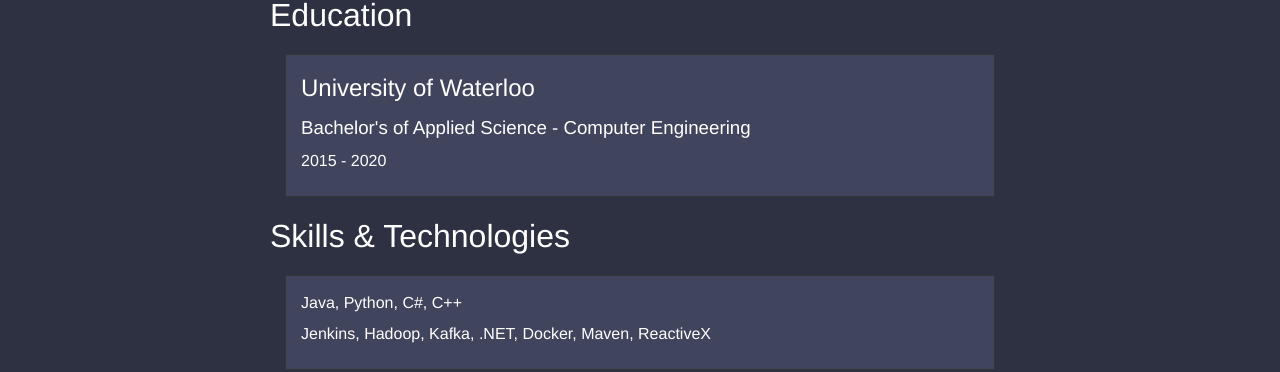
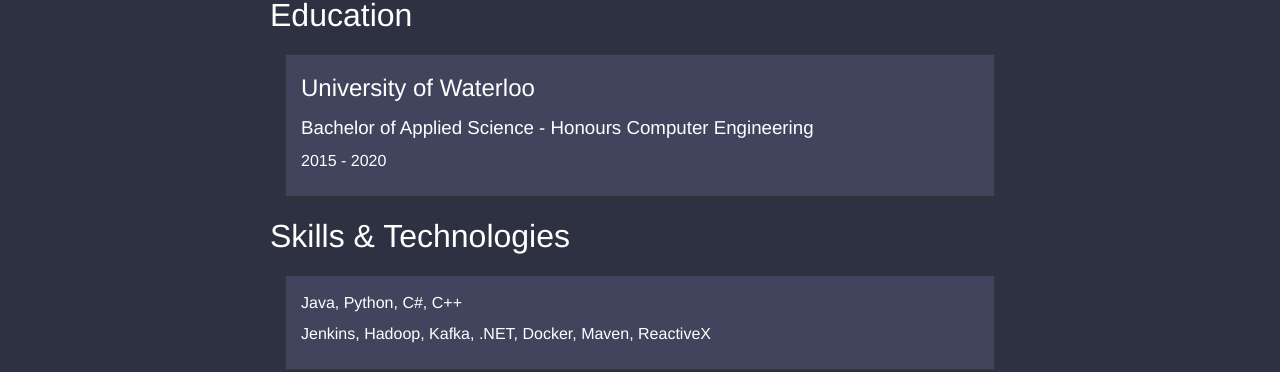
Before and after one commit to jonathanxue/personalwebsite, a Jekyll site: the page built from portfolio.markdown, in a window 1280 px wide and 900 px high. Shown: the part 274-646 px from the top of the window. Built offline with Jekyll 4.4.1, drawn with Linux system fonts in a browser that asks for light colours.

Commit message:
education update

```diff
--- a/_includes/education.html
+++ b/_includes/education.html
@@ -2,7 +2,7 @@
     <h1>Education</h1>
     <div class="entry-item">
         <h2>University of Waterloo</h2>
-        <h3>Bachelor's of Applied Science - Computer Engineering</h3>
+        <h3>Bachelor of Applied Science - Honours Computer Engineering</h3>
         <h4>2015 - 2020</h4>
     </div>
 </div>
```
